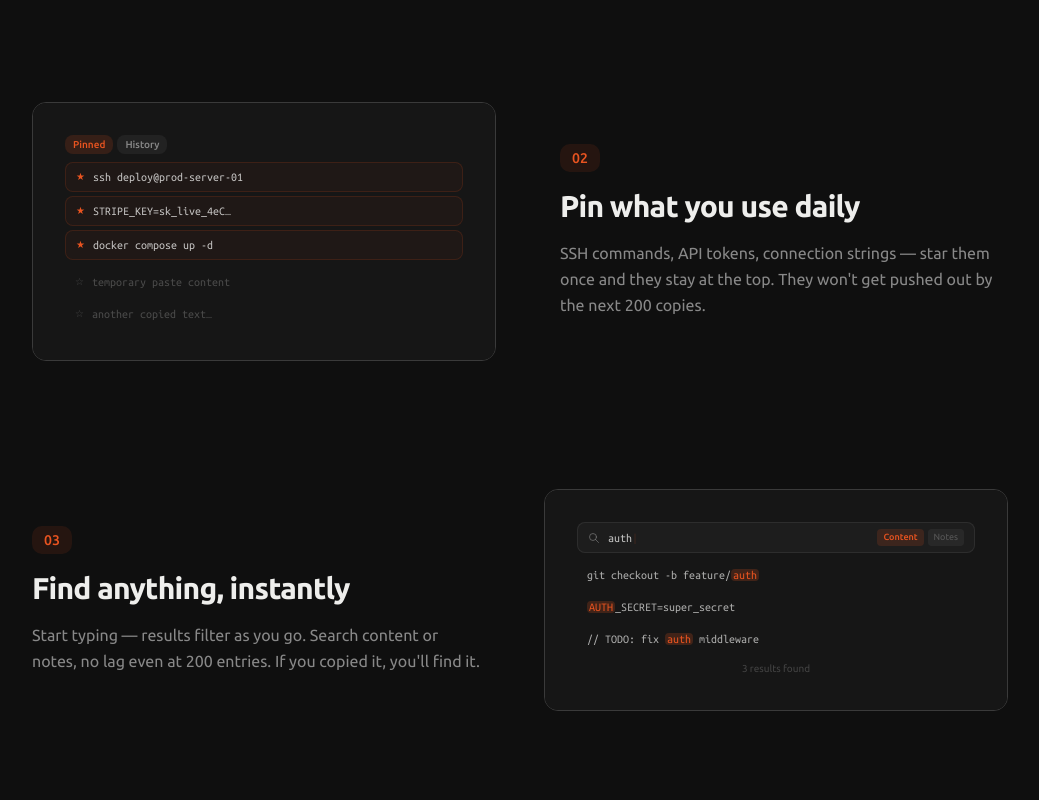
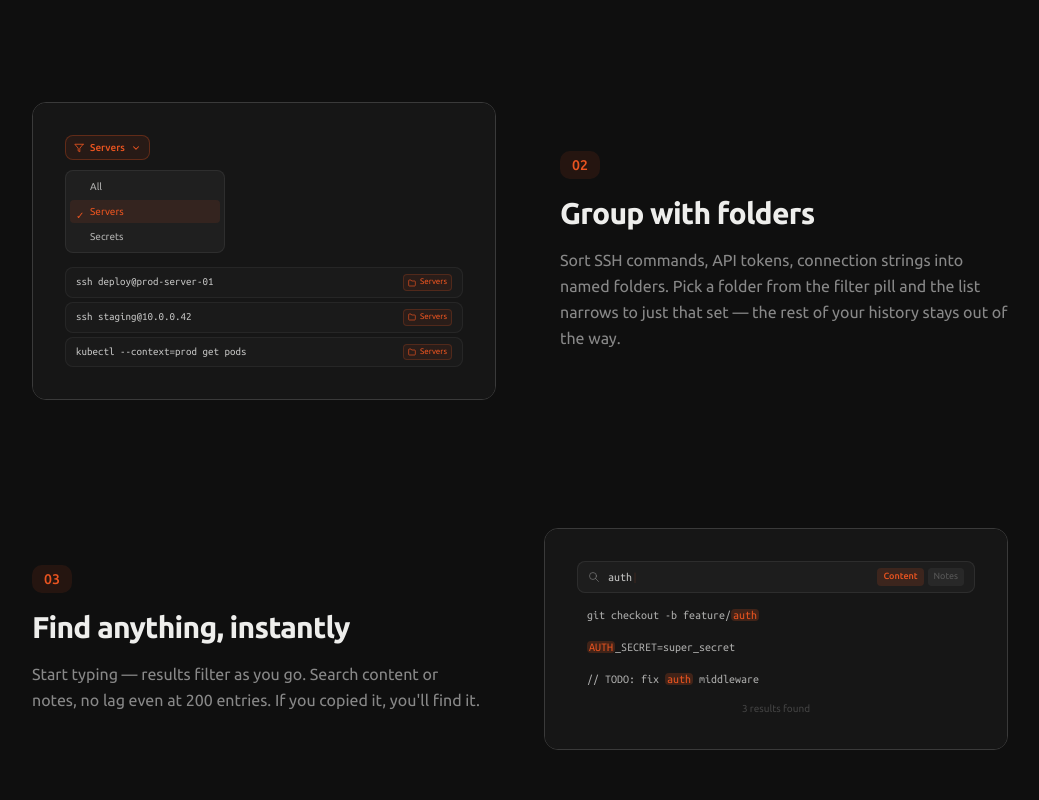
Before and after one commit to 0x99M/project-y, a Next.js app in the folder web/: page / in a window 1280 px wide. Shown: the part 1600-2400 px from the top of the page, without its empty margins (120-1159 px from the left). Built offline with nearby package versions, Linux system fonts and the light colour scheme.

Commit message:
update marketing copy and mockups for the folders feature
Replace the pinned-items framing across the landing page, /pro
comparison table, hero clipboard mockup, and SEO metadata with the
folders/filter UI now shipping in the app.

```diff
--- a/web/app/layout.tsx
+++ b/web/app/layout.tsx
@@ -17,7 +17,7 @@ const ubuntuMono = Ubuntu_Mono({
 export const metadata: Metadata = {
   title: "Clipmer — Offline Clipboard Manager for Linux",
   description:
-    "A fast, offline clipboard history manager for Linux. Search every copy, pin the ones you need, paste with one keystroke. Open source. Your data never leaves your machine.",
+    "A fast, offline clipboard history manager for Linux. Search every copy, organize the ones you need into folders, paste with one keystroke. Open source. Your data never leaves your machine.",
   keywords: [
     "clipboard manager linux",
     "offline clipboard history",
@@ -39,13 +39,13 @@ export const metadata: Metadata = {
     siteName: "Clipmer",
     title: "Clipmer — Offline Clipboard Manager for Linux",
     description:
-      "Never lose a copied item again. Search every copy, pin what matters, paste with one keystroke. 100% offline, open source.",
+      "Never lose a copied item again. Search every copy, organize what matters into folders, paste with one keystroke. 100% offline, open source.",
   },
   twitter: {
     card: "summary_large_image",
     title: "Clipmer — Offline Clipboard Manager for Linux",
     description:
-      "Never lose a copied item again. Search every copy, pin what matters, paste with one keystroke. 100% offline, open source.",
+      "Never lose a copied item again. Search every copy, organize what matters into folders, paste with one keystroke. 100% offline, open source.",
   },
   metadataBase: new URL("https://clipmer.app"),
 };
@@ -70,7 +70,7 @@ export default function RootLayout({
               "@type": "SoftwareApplication",
               name: "Clipmer",
               description:
-                "An offline clipboard history manager for Linux. Search every copy, pin what matters, paste with one keystroke. 100% offline, open source, no telemetry.",
+                "An offline clipboard history manager for Linux. Search every copy, organize what matters into folders, paste with one keystroke. 100% offline, open source, no telemetry.",
               applicationCategory: "UtilitiesApplication",
               operatingSystem: "Linux",
               url: "https://clipmer.app",
--- a/web/app/pro/page.tsx
+++ b/web/app/pro/page.tsx
@@ -17,7 +17,7 @@ const PADDLE_ENV = (process.env.NEXT_PUBLIC_PADDLE_ENV || "sandbox") as
 
 const features = [
   { name: "Clipboard history", free: "25 text entries", pro: "200 entries, text + images" },
-  { name: "Pinned items", free: false, pro: true },
+  { name: "Folders", free: false, pro: true },
   { name: "Inline notes", free: false, pro: true },
   { name: "Smart search", free: "Content only", pro: "Content + notes" },
   { name: "Auto-paste (Wayland)", free: false, pro: true },
--- a/web/components/sections/features.tsx
+++ b/web/components/sections/features.tsx
@@ -45,48 +45,80 @@ function ClipboardHistoryMockup() {
   );
 }
 
-function PinnedItemsMockup() {
-  const pinned = [
-    { text: "ssh deploy@prod-server-01", starred: true },
-    { text: "STRIPE_KEY=sk_live_4eC…", starred: true },
-    { text: "docker compose up -d", starred: true },
+function FoldersMockup() {
+  const folders = [
+    { name: "All", active: false },
+    { name: "Servers", active: true },
+    { name: "Secrets", active: false },
   ];
-  const history = [
-    { text: "temporary paste content", starred: false },
-    { text: "another copied text…", starred: false },
+  const entries = [
+    { text: "ssh deploy@prod-server-01", folder: "Servers" },
+    { text: "ssh staging@10.0.0.42", folder: "Servers" },
+    { text: "kubectl --context=prod get pods", folder: "Servers" },
   ];
 
   return (
-    <div className="space-y-2">
-      <div className="flex gap-1">
-        <div className="rounded-md bg-orange/15 px-2 py-0.5 text-[10px] font-medium text-orange">
-          Pinned
-        </div>
-        <div className="rounded-md bg-white/5 px-2 py-0.5 text-[10px] font-medium text-muted-foreground">
-          History
-        </div>
-      </div>
-      <div className="space-y-1">
-        {pinned.map((item, i) => (
+    <div className="space-y-2.5">
+      {/* Filter pill */}
+      <motion.div
+        initial={{ opacity: 0, y: -4 }}
+        whileInView={{ opacity: 1, y: 0 }}
+        viewport={{ once: true }}
+        transition={{ delay: 0.2 }}
+        className="inline-flex items-center gap-1.5 rounded-md border border-orange/30 bg-orange/[0.08] px-2 py-1 text-[10px] text-orange"
+      >
+        <svg className="size-2.5" fill="none" viewBox="0 0 24 24" stroke="currentColor" strokeWidth={2}>
+          <path strokeLinecap="round" strokeLinejoin="round" d="M22 3 2 3 10 12.46 10 19 14 21 14 12.46 22 3z" />
+        </svg>
+        <span className="font-medium">Servers</span>
+        <svg className="size-2.5" fill="none" viewBox="0 0 24 24" stroke="currentColor" strokeWidth={2.5}>
+          <path strokeLinecap="round" strokeLinejoin="round" d="M6 9l6 6 6-6" />
+        </svg>
+      </motion.div>
+
+      {/* Dropdown */}
+      <motion.div
+        initial={{ opacity: 0, y: -4 }}
+        whileInView={{ opacity: 1, y: 0 }}
+        viewport={{ once: true }}
+        transition={{ delay: 0.35 }}
+        className="rounded-md border border-border/60 bg-[#1f1f1f] p-1 space-y-0.5 max-w-[160px]"
+      >
+        {folders.map((f) => (
+          <div
+            key={f.name}
+            className={cn(
+              "flex items-center gap-1.5 rounded px-1.5 py-1 text-[10px]",
+              f.active && "bg-orange/10 text-orange"
+            )}
+          >
+            <span className={cn("size-2", f.active ? "text-orange" : "text-muted-foreground/30")}>
+              {f.active ? "✓" : ""}
+            </span>
+            <span className={cn(!f.active && "text-foreground/70")}>{f.name}</span>
+          </div>
+        ))}
+      </motion.div>
+
+      {/* Filtered entries */}
+      <div className="space-y-1 pt-1">
+        {entries.map((item, i) => (
           <motion.div
             key={i}
-            initial={{ opacity: 0, scale: 0.95 }}
-            whileInView={{ opacity: 1, scale: 1 }}
+            initial={{ opacity: 0, x: -6 }}
+            whileInView={{ opacity: 1, x: 0 }}
             viewport={{ once: true }}
-            transition={{ delay: 0.3 + i * 0.1 }}
-            className="flex items-center gap-2 rounded-md border border-orange/15 bg-orange/[0.04] px-2.5 py-1.5 text-xs"
+            transition={{ delay: 0.5 + i * 0.08 }}
+            className="flex items-center justify-between gap-2 rounded-md border border-border/40 bg-white/[0.02] px-2.5 py-1.5 text-xs"
           >
-            <span className="text-orange text-[10px]">&#9733;</span>
-            <span className="truncate font-mono text-foreground/80">{item.text}</span>
+            <span className="truncate font-mono text-foreground/80 text-[11px]">{item.text}</span>
+            <span className="inline-flex items-center gap-1 rounded border border-orange/20 bg-orange/[0.08] px-1 py-0.5 text-[8px] text-orange shrink-0">
+              <svg className="size-2" fill="none" viewBox="0 0 24 24" stroke="currentColor" strokeWidth={2}>
+                <path strokeLinecap="round" strokeLinejoin="round" d="M22 19a2 2 0 01-2 2H4a2 2 0 01-2-2V5a2 2 0 012-2h5l2 3h9a2 2 0 012 2z" />
+              </svg>
+              {item.folder}
+            </span>
           </motion.div>
-        ))}
-      </div>
-      <div className="space-y-1 opacity-40">
-        {history.map((item, i) => (
-          <div key={i} className="flex items-center gap-2 rounded-md px-2.5 py-1.5 text-xs">
-            <span className="text-muted-foreground text-[10px]">&#9734;</span>
-            <span className="truncate font-mono text-foreground/60">{item.text}</span>
-          </div>
         ))}
       </div>
     </div>
@@ -270,10 +302,7 @@ function MinimalViewMockup() {
           className="rounded-md border border-border/30 bg-white/[0.02] p-2 space-y-1.5"
         >
           <div className="flex items-center justify-between">
-            <div className="flex gap-1">
-              <div className="rounded bg-white/5 px-2 py-0.5 text-[9px] text-muted-foreground/40">History</div>
-              <div className="rounded bg-white/5 px-2 py-0.5 text-[9px] text-muted-foreground/40">Pinned</div>
-            </div>
+            <div className="rounded border border-white/10 bg-white/5 px-2 py-0.5 text-[9px] text-muted-foreground/40">All ▾</div>
             <div className="size-3 rounded bg-white/5" />
           </div>
           <div className="h-1.5 w-full rounded bg-white/5" />
@@ -523,9 +552,9 @@ const features = [
     mockup: ClipboardHistoryMockup,
   },
   {
-    title: "Pin what you use daily",
-    description: "SSH commands, API tokens, connection strings — star them once and they stay at the top. They won't get pushed out by the next 200 copies.",
-    mockup: PinnedItemsMockup,
+    title: "Group with folders",
+    description: "Sort SSH commands, API tokens, connection strings into named folders. Pick a folder from the filter pill and the list narrows to just that set — the rest of your history stays out of the way.",
+    mockup: FoldersMockup,
   },
   {
     title: "Find anything, instantly",
--- a/web/components/sections/hero.tsx
+++ b/web/components/sections/hero.tsx
@@ -244,11 +244,11 @@ export function Hero() {
                       </span>
                     </div>
                     {[
-                      { text: "npm install clipmer", time: "Just now", pinned: true },
-                      { text: "https://github.com/0x99M/project-y", time: "2m ago", pinned: false },
-                      { text: "export default function App() {", time: "5m ago", pinned: false },
-                      { text: "E95420", time: "12m ago", pinned: false },
-                      { text: "ssh user@192.168.1.100", time: "1h ago", pinned: true },
+                      { text: "npm install clipmer", time: "Just now", folder: "Work" },
+                      { text: "https://github.com/0x99M/project-y", time: "2m ago", folder: null },
+                      { text: "export default function App() {", time: "5m ago", folder: null },
+                      { text: "E95420", time: "12m ago", folder: null },
+                      { text: "ssh user@192.168.1.100", time: "1h ago", folder: "Servers" },
                     ].map((item, i) => (
                       <motion.div
                         key={i}
@@ -259,10 +259,15 @@ export function Hero() {
                         className="flex items-center justify-between rounded-lg px-2.5 py-2 hover:bg-surface/30 transition-colors sm:px-3 sm:py-2.5"
                       >
                         <div className="flex items-center gap-2 min-w-0 sm:gap-3">
-                          {item.pinned && (
-                            <span className="text-orange text-[10px] sm:text-xs">&#9733;</span>
+                          <span className="text-xs truncate font-mono sm:text-sm">{item.text}</span>
+                          {item.folder && (
+                            <span className="inline-flex items-center gap-1 rounded-md border border-orange/20 bg-orange/[0.08] px-1.5 py-0.5 text-[9px] sm:text-[10px] text-orange shrink-0">
+                              <svg className="size-2.5" fill="none" viewBox="0 0 24 24" stroke="currentColor" strokeWidth={2}>
+                                <path strokeLinecap="round" strokeLinejoin="round" d="M22 19a2 2 0 01-2 2H4a2 2 0 01-2-2V5a2 2 0 012-2h5l2 3h9a2 2 0 012 2z" />
+                              </svg>
+                              {item.folder}
+                            </span>
                           )}
-                          <span className="text-xs truncate font-mono sm:text-sm">{item.text}</span>
                         </div>
                         <span className="text-[10px] text-muted-foreground ml-2 whitespace-nowrap sm:text-xs sm:ml-3">{item.time}</span>
                       </motion.div>
```
